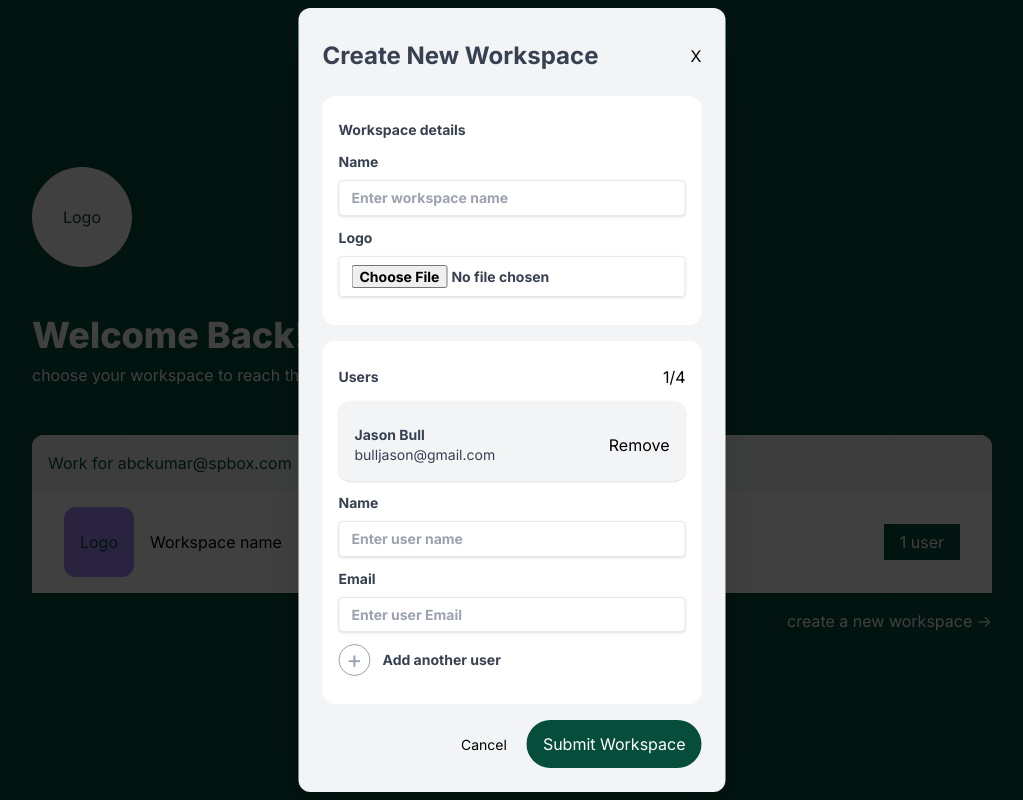
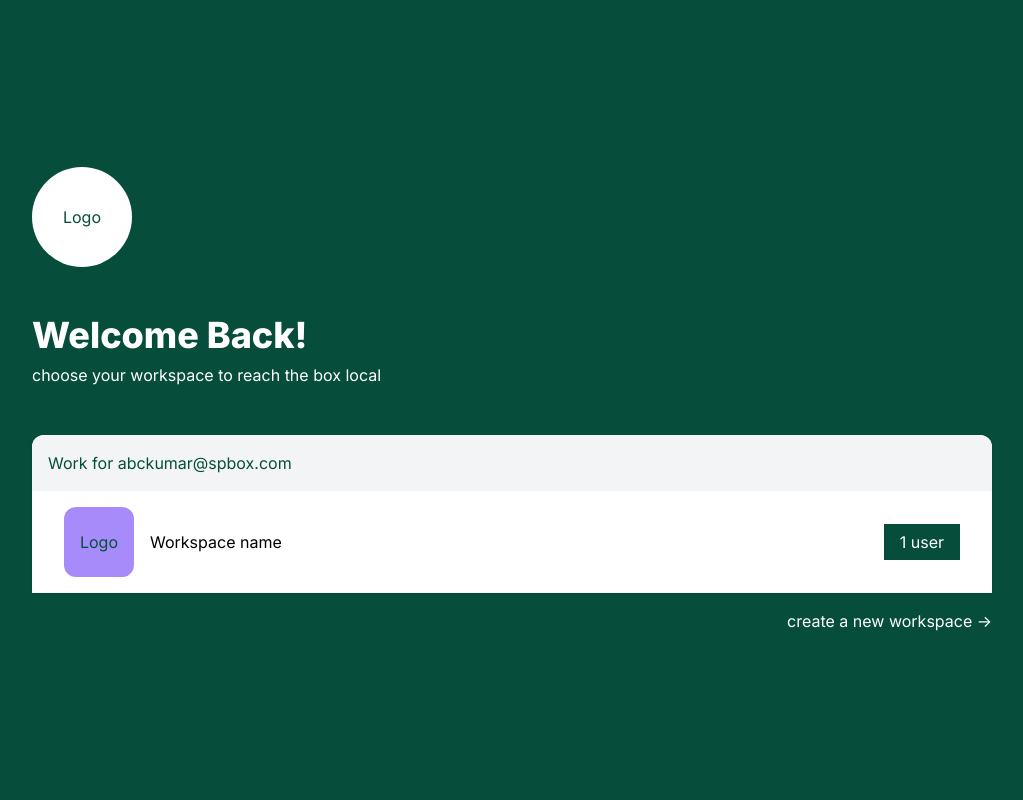
Before and after one commit to sarahabedelrazeq/quality-professionals-task, a Next.js app: page / in a window 1280 px wide. Shown: the whole page, without its empty margins (128-1151 px from the left). Built offline with nearby package versions, Linux system fonts and the light colour scheme.

Commit message:
Create Workspace form open default value (false)

```diff
--- a/src/components/CreateWorkspace.tsx
+++ b/src/components/CreateWorkspace.tsx
@@ -4,7 +4,7 @@ import WorkspaceContext from "@/store/workspaceContext";
 import React from "react";
 
 export default function CreateWorkspace() {
-  const [open, setOpen] = React.useState<boolean>(true);
+  const [open, setOpen] = React.useState<boolean>(false);
   const [userFormData, setUserFormData] = React.useState<{
     name?: string;
     email?: string;
```
